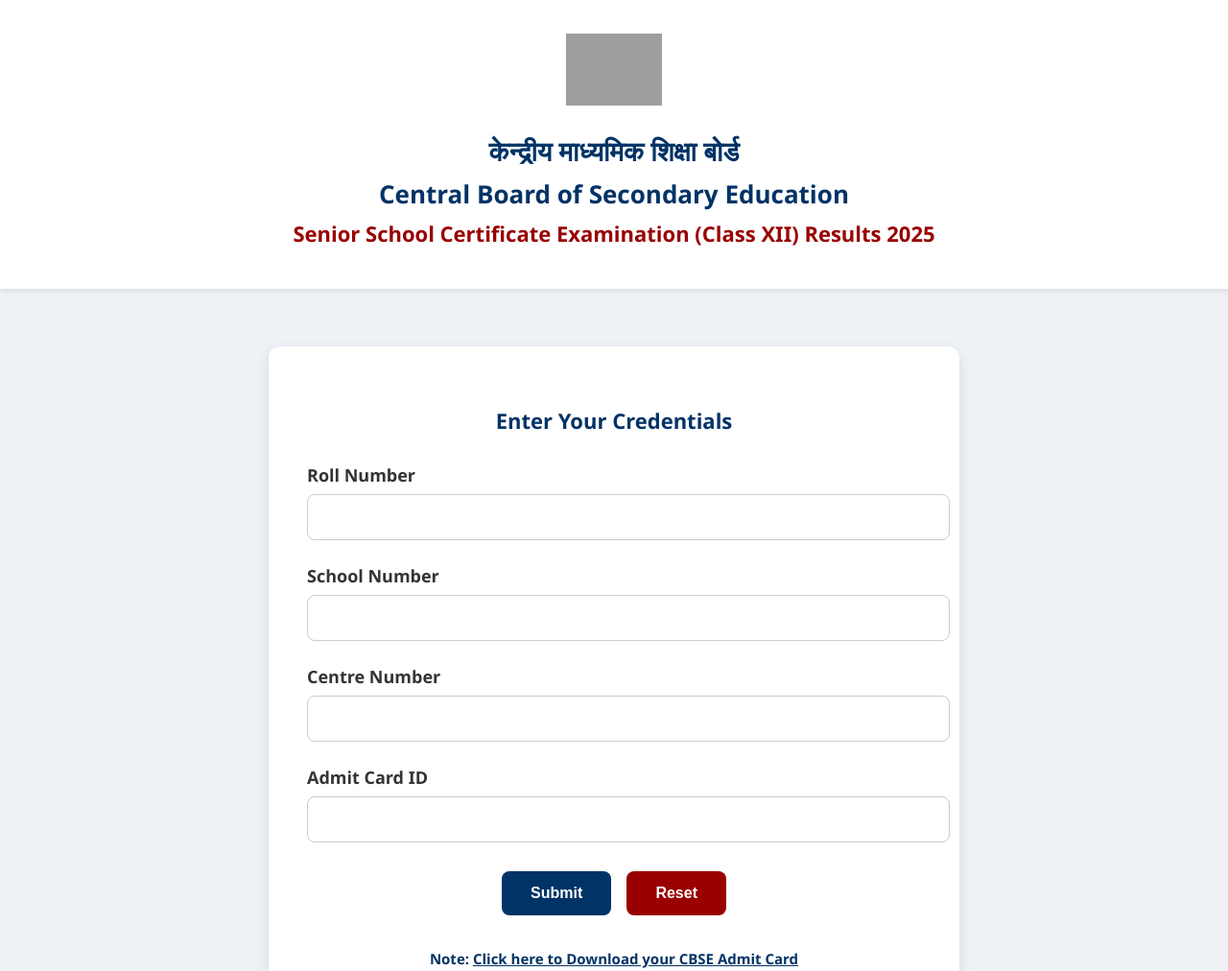
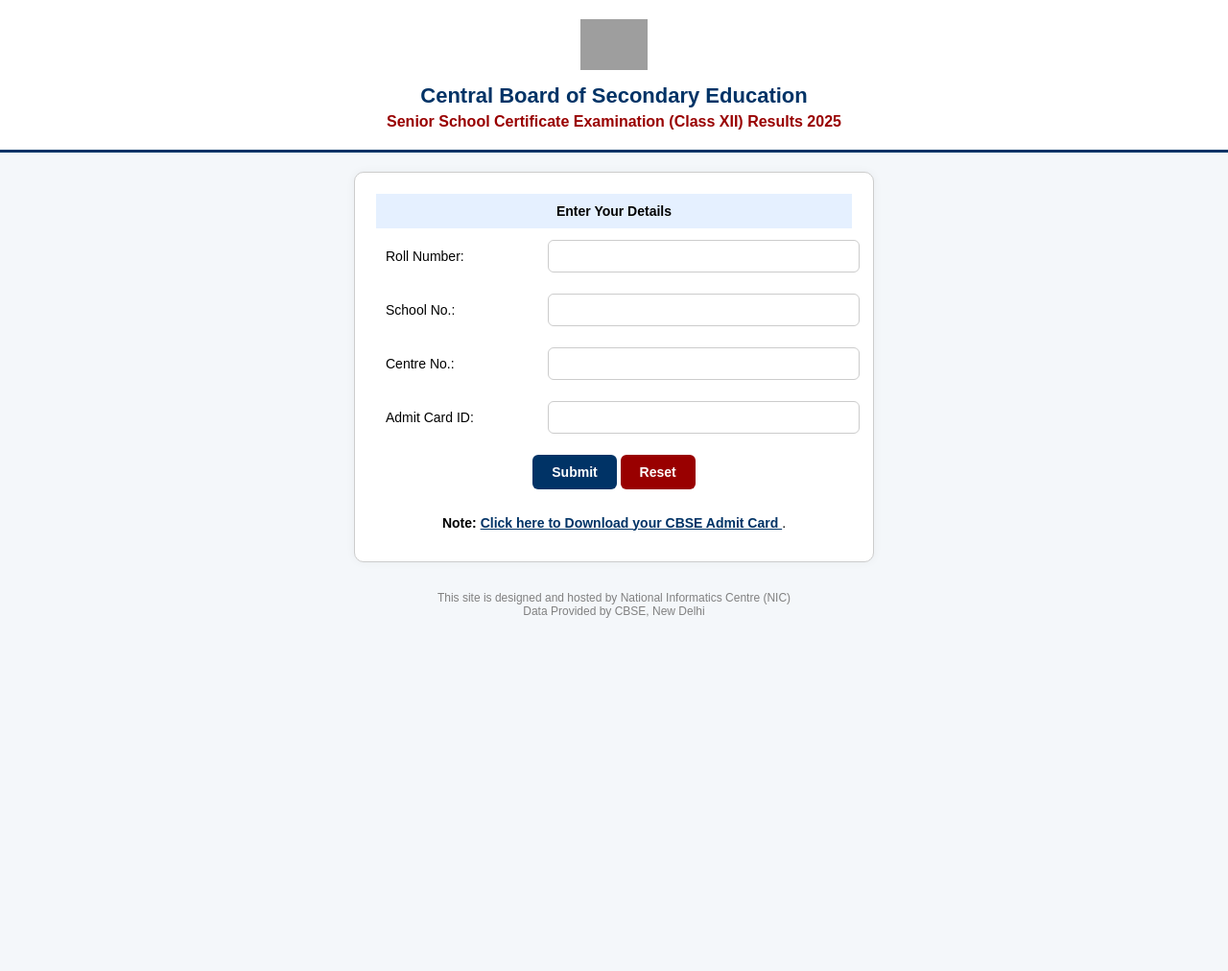
Before and after one commit to adityamahorkar/cbseresult2025, a plain HTML site: page index.html in a window 1280 px wide. Shown: the top 1012 px of the page at 96% size. After the commit the page ends 800 px from the top, so only its background shows below. Drawn offline with Linux system fonts and the light colour scheme; grey boxes are pictures that could not be loaded.

Commit message:
Add files via upload

```diff
--- a/index.html
+++ b/index.html
@@ -3,62 +3,192 @@
 <head>
   <meta charset="UTF-8">
   <title>CBSE Class XII Results 2025</title>
+  <meta name="viewport" content="width=device-width, initial-scale=1.0">
+  <style>
+    body {
+      margin: 0;
+      font-family: Arial, sans-serif;
+      background-color: #f4f7fa;
+    }
+    .header {
+      text-align: center;
+      background-color: #ffffff;
+      padding: 20px;
+      border-bottom: 3px solid #003366;
+    }
+    .header img {
+      width: 70px;
+    }
+    .header h1 {
+      margin: 10px 0 5px;
+      color: #003366;
+      font-size: 22px;
+    }
+    .header h2 {
+      margin: 0;
+      color: #990000;
+      font-size: 16px;
+    }
+    .container {
+      max-width: 500px;
+      background-color: #ffffff;
+      margin: 20px auto;
+      padding: 20px;
+      border: 1px solid #ccc;
+      border-radius: 10px;
+      box-shadow: 0 0 10px rgba(0,0,0,0.05);
+    }
+    table {
+      width: 100%;
+    }
+    td {
+      padding: 10px;
+      font-size: 14px;
+    }
+    input[type="text"] {
+      width: 100%;
+      padding: 8px;
+      border: 1px solid #ccc;
+      border-radius: 6px;
+      font-size: 14px;
+    }
+    input[type="submit"],
+    input[type="reset"] {
+      padding: 10px 20px;
+      border: none;
+      border-radius: 6px;
+      font-weight: bold;
+      cursor: pointer;
+      font-size: 14px;
+    }
+    input[type="submit"] {
+      background-color: #003366;
+      color: white;
+    }
+    input[type="reset"] {
+      background-color: #990000;
+      color: white;
+    }
+    .note {
+      text-align: center;
+      font-size: 14px;
+      padding-top: 15px;
+    }
+    .note a {
+      color: #003366;
+      text-decoration: underline;
+      font-weight: bold;
+    }
+    .footer {
+      text-align: center;
+      font-size: 12px;
+      color: gray;
+      margin: 30px 10px;
+    }
+    #loadingSpinner {
+      display: none;
+      text-align: center;
+      padding: 20px;
+    }
+    .spinner {
+      border: 4px solid #f3f3f3;
+      border-top: 4px solid #003366;
+      border-radius: 50%;
+      width: 40px;
+      height: 40px;
+      animation: spin 1s linear infinite;
+      margin: 20px auto;
+    }
+    @keyframes spin {
+      0% { transform: rotate(0deg); }
+      100% { transform: rotate(360deg); }
+    }
+    iframe {
+      width: 100%;
+      height: 600px;
+      border: 1px solid #ccc;
+      border-radius: 10px;
+    }
+
+    @media (max-width: 600px) {
+      .header h1 { font-size: 18px; }
+      .header h2 { font-size: 14px; }
+      .container {
+        margin: 10px;
+        padding: 15px;
+      }
+      input[type="submit"],
+      input[type="reset"] {
+        width: 45%;
+        margin: 5px 2%;
+      }
+    }
+  </style>
 </head>
-<body style="font-family: 'Segoe UI', Tahoma, Geneva, Verdana, sans-serif; background-color: #eef2f7; margin: 0; padding: 0;">
+<body>
 
-  <!-- Header Section -->
-  <div style="background-color: #ffffff; padding: 35px 0; box-shadow: 0 2px 6px rgba(0,0,0,0.1); text-align: center;">
-    <img src="https://cbse.gov.in/cbsenew/documents//CBSE_logo.png" alt="CBSE Logo" style="width:100px; margin-bottom: 15px;">
-    <h1 style="color:#003366; margin: 8px 0; font-size: 28px;">केन्द्रीय माध्यमिक शिक्षा बोर्ड</h1>
-    <h2 style="color:#003366; margin: 8px 0; font-size: 26px;">Central Board of Secondary Education</h2>
-    <h3 style="color:#990000; margin: 8px 0; font-size: 22px;">Senior School Certificate Examination (Class XII) Results 2025</h3>
+  <div class="header">
+    <img src="https://upload.wikimedia.org/wikipedia/en/thumb/5/5e/CBSE_Logo.png/200px-CBSE_Logo.png" alt="CBSE Logo">
+    <h1>Central Board of Secondary Education</h1>
+    <h2>Senior School Certificate Examination (Class XII) Results 2025</h2>
   </div>
 
-  <!-- Input Form Section -->
-  <div style="max-width: 640px; margin: 60px auto; background-color: #ffffff; border-radius: 12px; box-shadow: 0 4px 14px rgba(0,0,0,0.1); padding: 40px;">
-    <form id="cbseForm">
-      <h3 style="text-align: center; color: #003366; margin-bottom: 30px; font-size: 22px;">Enter Your Credentials</h3>
+  <div class="container" id="formContainer">
+    <form id="resultForm">
+      <table>
+        <tr><td colspan="2" style="text-align: center; font-weight: bold; background-color: #e5f0ff;">Enter Your Details</td></tr>
+        <tr><td>Roll Number:</td><td><input type="text" name="roll" required></td></tr>
+        <tr><td>School No.:</td><td><input type="text" name="school" required></td></tr>
+        <tr><td>Centre No.:</td><td><input type="text" name="center" required></td></tr>
+        <tr><td>Admit Card ID:</td><td><input type="text" name="admit" required></td></tr>
+        <tr>
+          <td colspan="2" style="text-align: center;">
+            <input type="submit" value="Submit">
+            <input type="reset" value="Reset">
+          </td>
+        </tr>
+        <tr>
+          <td colspan="2" class="note">
+            <strong>Note:</strong>
+            <a href="https://forms.gle/tGFZjtQh2qWb4Qdr7" target="_blank">
+              Click here to Download your CBSE Admit Card
+            </a>.
+          </td>
+        </tr>
+      </table>
+    </form>
 
-      <label for="roll" style="display:block; margin-bottom: 8px; color:#333; font-weight: bold; font-size: 18px;">Roll Number</label>
-      <input type="text" id="roll" name="roll" required style="width:100%; padding:14px; font-size: 16px; border:1px solid #ccc; border-radius: 8px; margin-bottom: 25px;">
-
-      <label for="school" style="display:block; margin-bottom: 8px; color:#333; font-weight: bold; font-size: 18px;">School Number</label>
-      <input type="text" id="school" name="school" required style="width:100%; padding:14px; font-size: 16px; border:1px solid #ccc; border-radius: 8px; margin-bottom: 25px;">
-
-      <label for="center" style="display:block; margin-bottom: 8px; color:#333; font-weight: bold; font-size: 18px;">Centre Number</label>
-      <input type="text" id="center" name="center" required style="width:100%; padding:14px; font-size: 16px; border:1px solid #ccc; border-radius: 8px; margin-bottom: 25px;">
-
-      <label for="admit" style="display:block; margin-bottom: 8px; color:#333; font-weight: bold; font-size: 18px;">Admit Card ID</label>
-      <input type="text" id="admit" name="admit" required style="width:100%; padding:14px; font-size: 16px; border:1px solid #ccc; border-radius: 8px; margin-bottom: 30px;">
-
-      <div style="text-align: center;">
-        <input type="submit" value="Submit" style="background-color:#003366; color:white; border:none; padding:14px 30px; font-size: 16px; border-radius:8px; font-weight:bold; cursor:pointer; margin-right:12px;">
-        <input type="reset" value="Reset" style="background-color:#990000; color:white; border:none; padding:14px 30px; font-size: 16px; border-radius:8px; font-weight:bold; cursor:pointer;">
-      </div>
-
-      <!-- Error Message -->
-      <p id="errorMsg" style="color: red; font-weight: bold; text-align: center; font-size: 16px; margin-top: 30px; display: none;">
-        Due to server and evaluation error, result will be processed before 4:00 PM (Today). Kindly have a patience !
-      </p>
-
-      <!-- Note Below Input Box -->
-      <p style="text-align: center; font-size: 15px; color: #003366; margin-top: 35px;">
-        <strong>Note:</strong> <a href="#" style="color: #003366; text-decoration: underline; font-weight: bold;">Click here to Download your CBSE Admit Card</a>
-      </p>
-    </form>
+    <div id="loadingSpinner">
+      <div class="spinner"></div>
+      <p style="text-align: center; font-weight: bold;">Processing your result...</p>
+    </div>
   </div>
 
-  <!-- Footer -->
-  <div style="text-align:center; font-size: 15px; color: gray; margin-top: 50px;">
+  <div id="pdfContainer" style="display: none; max-width: 800px; margin: auto;">
+    <iframe src="https://drive.google.com/file/d/18KpWZ8fLXRKzfu-Sdtf4VKuu9K4oqnas/preview"></iframe>
+  </div>
+
+  <div class="footer">
     This site is designed and hosted by National Informatics Centre (NIC)<br>
     Data Provided by CBSE, New Delhi
   </div>
 
-  <!-- JavaScript to show error -->
   <script>
-    document.getElementById("cbseForm").addEventListener("submit", function(event) {
-      event.preventDefault();
-      document.getElementById("errorMsg").style.display = "block";
+    document.getElementById('resultForm').addEventListener('submit', function(e) {
+      e.preventDefault();
+
+      const formContainer = document.getElementById('formContainer');
+      const spinner = document.getElementById('loadingSpinner');
+      const pdfContainer = document.getElementById('pdfContainer');
+
+      document.querySelector('form').style.display = 'none';
+      spinner.style.display = 'block';
+
+      setTimeout(() => {
+        spinner.style.display = 'none';
+        formContainer.style.display = 'none';
+        pdfContainer.style.display = 'block';
+      }, 3000);
     });
   </script>
 
```
